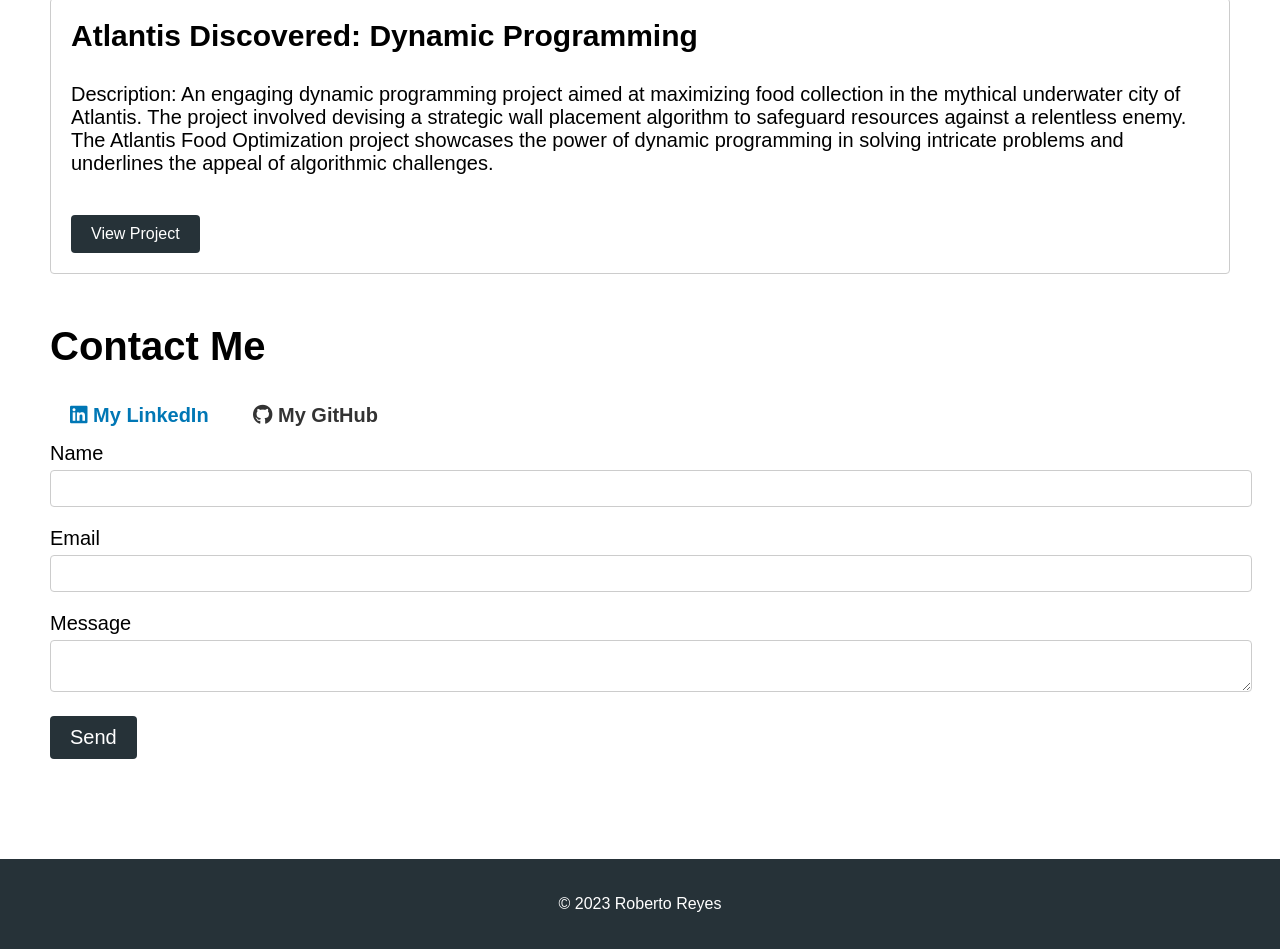
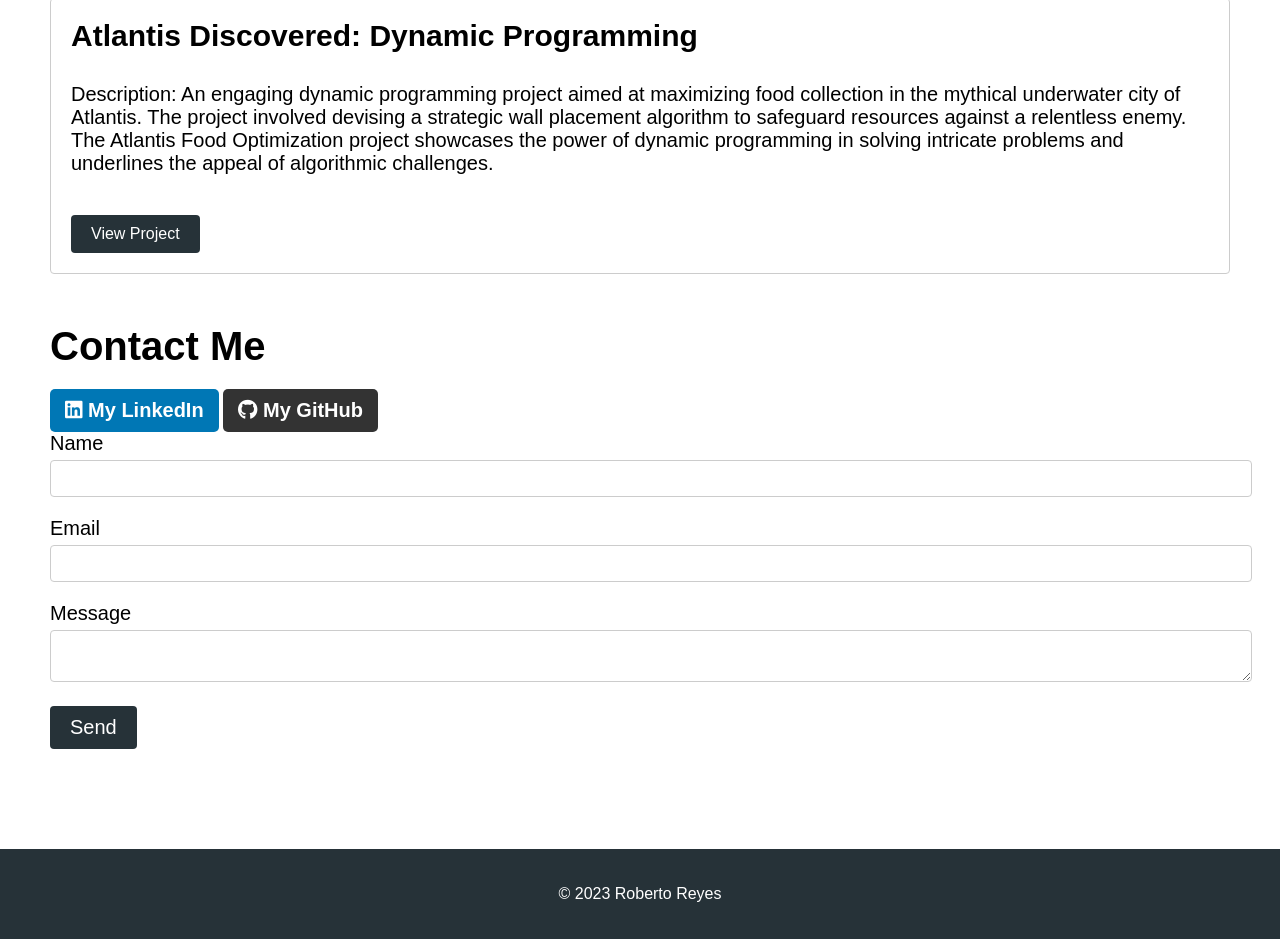
Before and after one commit to reyes645/reyes645.github.io, a plain HTML site: page docs/index.html in a window 1280 px wide. Shown: the part 1444-2393 px from the top of the page. Drawn offline with Linux system fonts and the light colour scheme.

Commit message:
updated css

```diff
--- a/docs/style.css
+++ b/docs/style.css
@@ -142,7 +142,6 @@ body {
   .social-link {
     display: inline-block;
     padding: 10px 15px;
-    margin: 5px;
     border-radius: 5px;
     color: white;
     text-decoration: none;
@@ -156,9 +155,9 @@ body {
   }
 
   .social-link.linkedin {
-    color: #0077b5;
+    background-color: #0077b5;
   }
 
   .social-link.github {
-    color: #333;
+    background-color: #333;
   }
```
